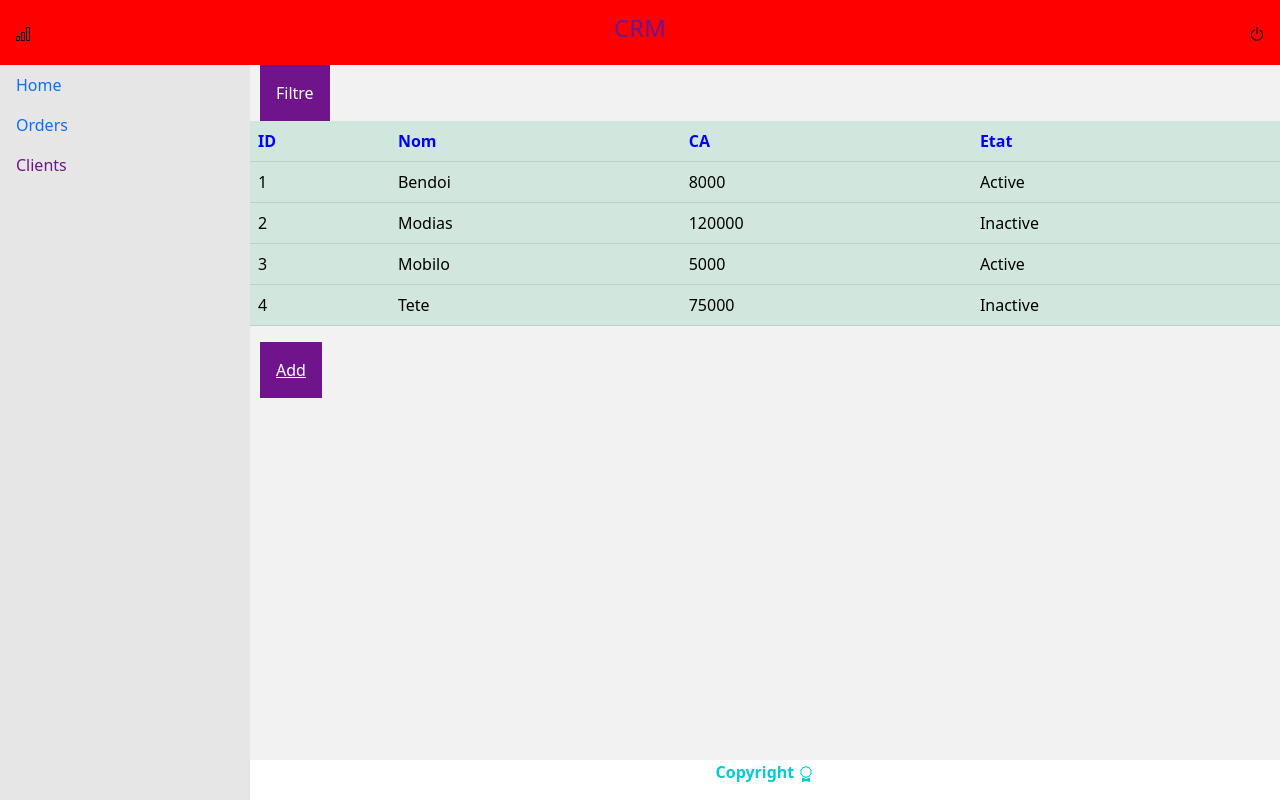
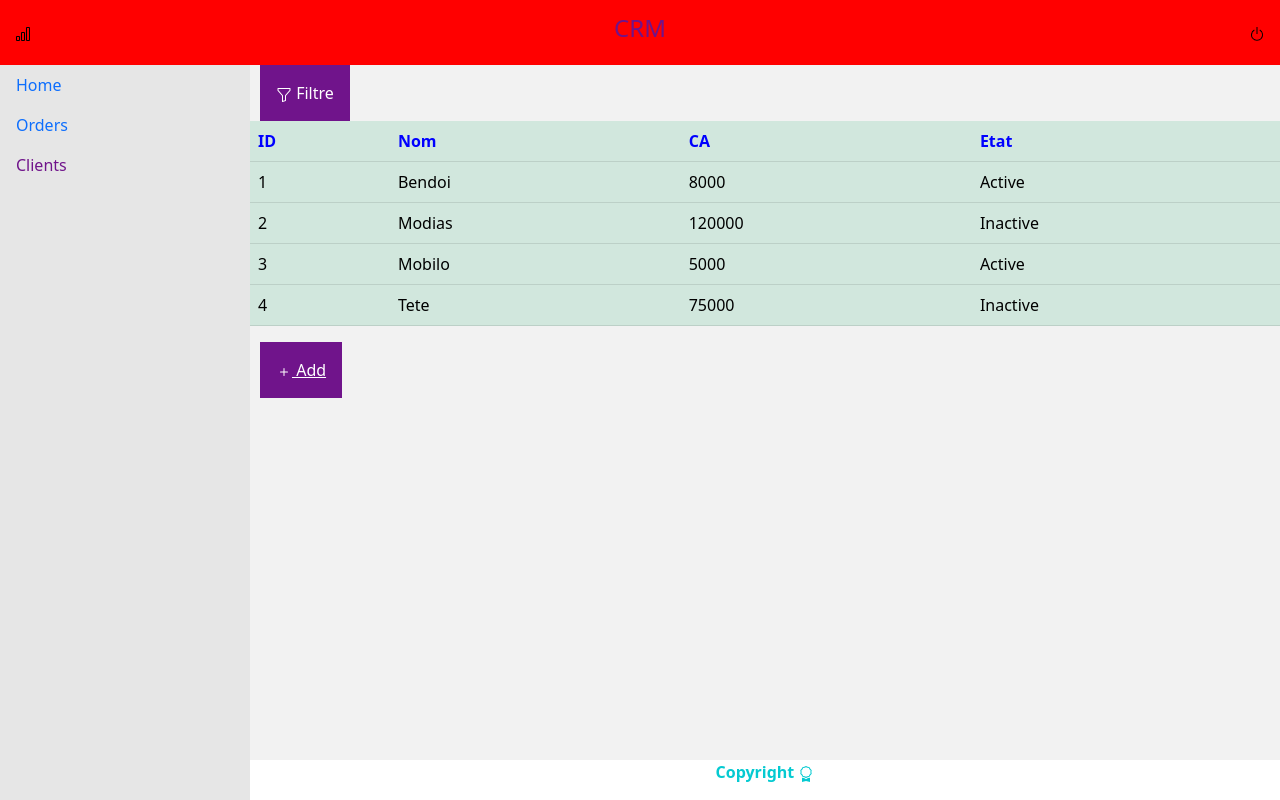
Before and after one commit to Absink/angular-app, an Angular app: page /clients in a window 1280 px wide. Built offline with nearby package versions, Linux system fonts and the light colour scheme; data requests are answered from the project's data file; sample sign-in values are in the browser's storage.

Commit message:
Add icon in button component with ngContent

```diff
--- a/src/app/features/client/page-list-clients/page-list-clients.component.html
+++ b/src/app/features/client/page-list-clients/page-list-clients.component.html
@@ -1,4 +1,6 @@
-<app-btn [btn]="btnFiltre" (clicked)="updateState()"></app-btn>
+<app-btn [btn]="btnFiltre" (clicked)="updateState()">
+  <img class="btn-action" src="assets/funnel.svg">
+</app-btn>
 
 <app-table-light [headers]="headers">
   <tr *ngFor="let c of getClients()">
@@ -9,4 +11,6 @@
   </tr>
 </app-table-light>
 
-<app-btn [btn]="bntAdd"></app-btn>
+<app-btn [btn]="bntAdd">
+  <img class="btn-route btn-action" src="assets/plus.svg">
+</app-btn>
--- a/src/app/shared/components/btn/btn.component.html
+++ b/src/app/shared/components/btn/btn.component.html
@@ -1,3 +1,19 @@
-<a *ngIf="btn.route" [ngStyle]="{ background: btn.color }" [routerLink]="btn.route">{{ btn.label }}</a>
-<a *ngIf="btn.href" [ngStyle]="{ background: btn.color }" [href]="btn.href">{{ btn.label }}</a>
-<button *ngIf="btn.action" [ngStyle]="{ background: btn.color }" (click)="doAction()">{{ btn.label }}</button>
+<a *ngIf="btn.route" [ngStyle]="{ background: btn.color }" [routerLink]="btn.route">
+  <ng-content select=".btn-route"></ng-content>
+  <!-- <h1></h1>
+  <ng-content select=".btn-route"></ng-content>
+  <ng-content select=".btn-route"></ng-content> -->
+  {{ btn.label }}
+</a>
+
+
+<a *ngIf="btn.href" [ngStyle]="{ background: btn.color }" [href]="btn.href">
+  <ng-content select=".btn-href"></ng-content>
+  {{ btn.label }}
+</a>
+
+
+<button *ngIf="btn.action" [ngStyle]="{ background: btn.color }" (click)="doAction()">
+  <ng-content select=".btn-action"></ng-content>
+  {{ btn.label }}
+</button>
--- a/src/app/shared/interfaces/btn-i.ts
+++ b/src/app/shared/interfaces/btn-i.ts
@@ -1,5 +1,5 @@
 export interface BtnI {
-  label: string;
+  label?: string;
   route?: string;
   href?: string;
   action?: boolean;
```
Also changed, not shown: src/assets/funnel.svg (added), src/assets/plus.svg (added).
